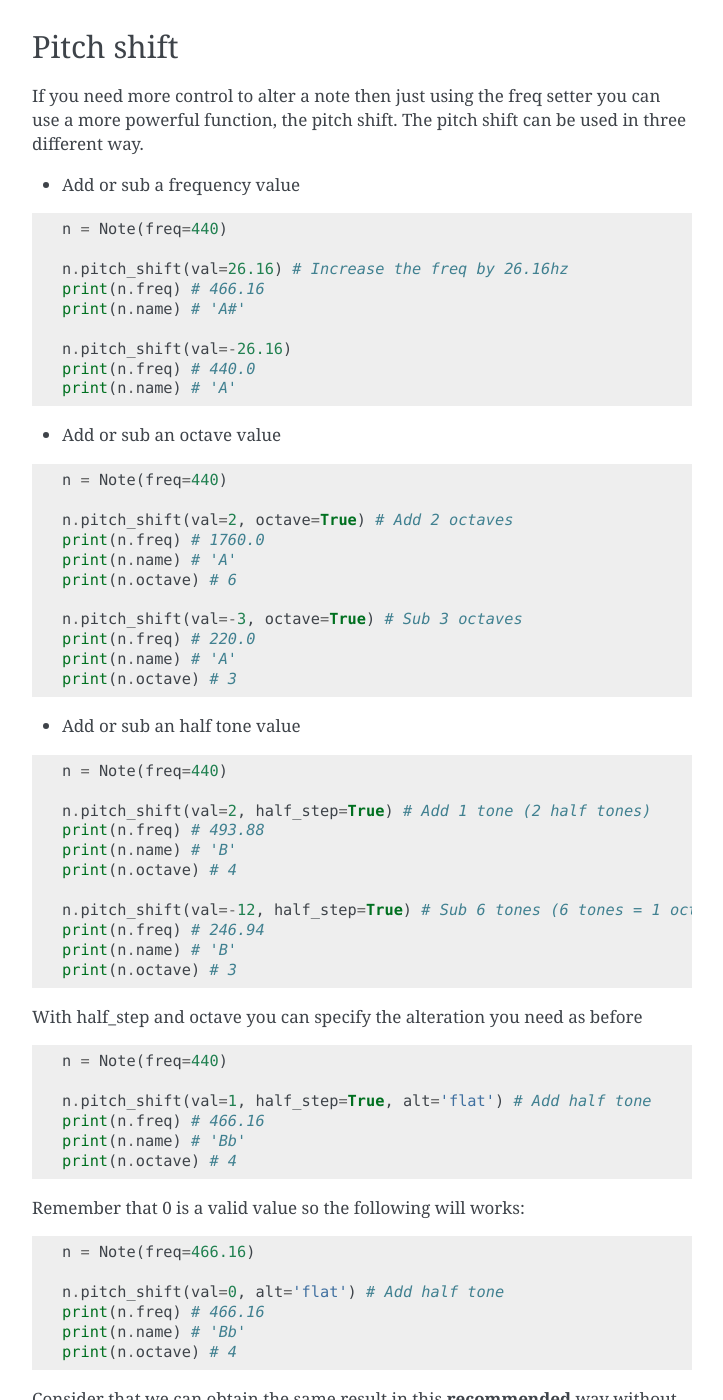
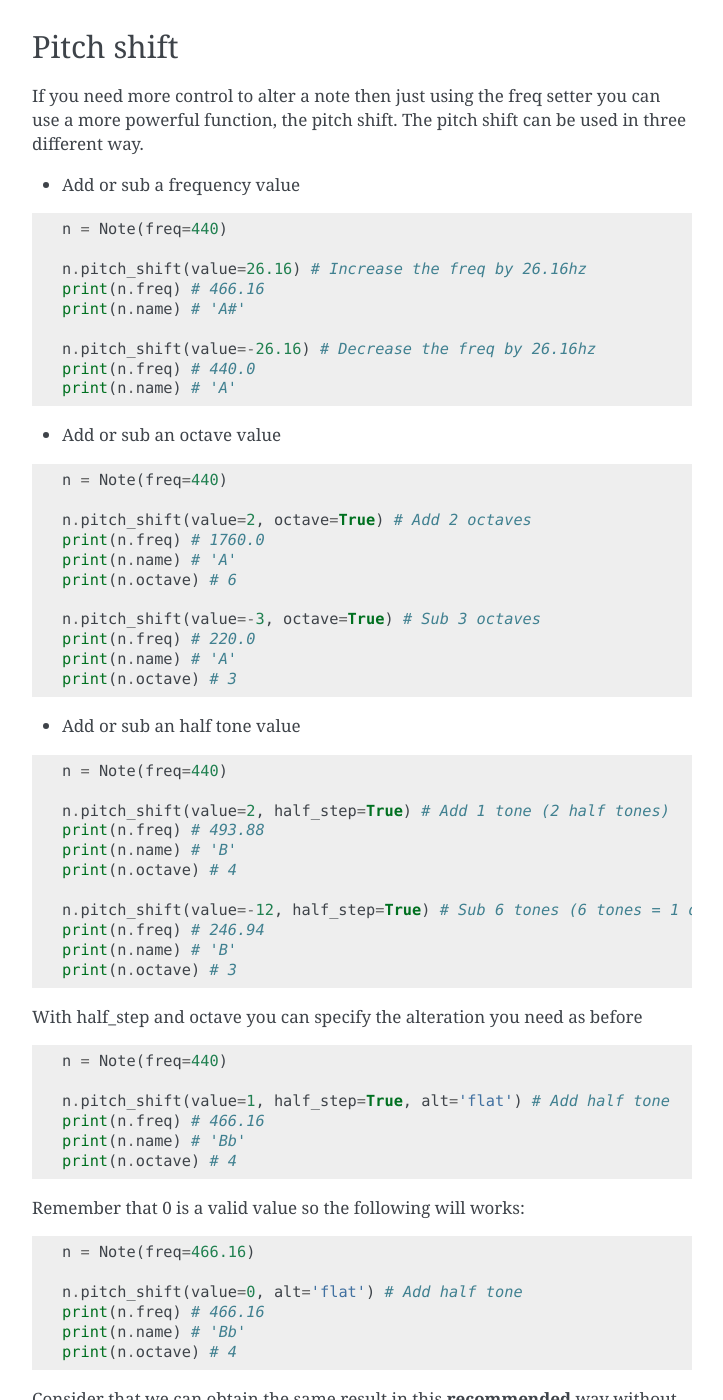
Before and after one commit to iskyd/babs, a Sphinx documentation site: the page built from docs/note.rst, in a window 1280 px wide and 1400 px high, scrolled down 2037 px. Shown: the whole window, without its empty margins (388-1111 px from the left). Built offline with Sphinx 7.4.7, drawn with Linux system fonts in a browser that asks for light colours.

Commit message:
rename value params in pitch_shift def

```diff
--- a/docs/note.rst
+++ b/docs/note.rst
@@ -120,11 +120,11 @@ The pitch shift can be used in three different way.
 
     n = Note(freq=440)
 
-    n.pitch_shift(val=26.16) # Increase the freq by 26.16hz
+    n.pitch_shift(value=26.16) # Increase the freq by 26.16hz
     print(n.freq) # 466.16
     print(n.name) # 'A#'
 
-    n.pitch_shift(val=-26.16)
+    n.pitch_shift(value=-26.16) # Decrease the freq by 26.16hz
     print(n.freq) # 440.0
     print(n.name) # 'A'
 
@@ -134,12 +134,12 @@ The pitch shift can be used in three different way.
 
     n = Note(freq=440)
 
-    n.pitch_shift(val=2, octave=True) # Add 2 octaves
+    n.pitch_shift(value=2, octave=True) # Add 2 octaves
     print(n.freq) # 1760.0
     print(n.name) # 'A'
     print(n.octave) # 6
 
-    n.pitch_shift(val=-3, octave=True) # Sub 3 octaves
+    n.pitch_shift(value=-3, octave=True) # Sub 3 octaves
     print(n.freq) # 220.0
     print(n.name) # 'A'
     print(n.octave) # 3
@@ -150,12 +150,12 @@ The pitch shift can be used in three different way.
 
     n = Note(freq=440)
 
-    n.pitch_shift(val=2, half_step=True) # Add 1 tone (2 half tones)
+    n.pitch_shift(value=2, half_step=True) # Add 1 tone (2 half tones)
     print(n.freq) # 493.88
     print(n.name) # 'B'
     print(n.octave) # 4
 
-    n.pitch_shift(val=-12, half_step=True) # Sub 6 tones (6 tones = 1 octave)
+    n.pitch_shift(value=-12, half_step=True) # Sub 6 tones (6 tones = 1 octave)
     print(n.freq) # 246.94
     print(n.name) # 'B'
     print(n.octave) # 3
@@ -166,7 +166,7 @@ With half_step and octave you can specify the alteration you need as before
 
     n = Note(freq=440)
 
-    n.pitch_shift(val=1, half_step=True, alt='flat') # Add half tone
+    n.pitch_shift(value=1, half_step=True, alt='flat') # Add half tone
     print(n.freq) # 466.16
     print(n.name) # 'Bb'
     print(n.octave) # 4
@@ -177,7 +177,7 @@ Remember that 0 is a valid value so the following will works:
 
     n = Note(freq=466.16)
 
-    n.pitch_shift(val=0, alt='flat') # Add half tone
+    n.pitch_shift(value=0, alt='flat') # Add half tone
     print(n.freq) # 466.16
     print(n.name) # 'Bb'
     print(n.octave) # 4
```
Also changed, not shown: 2 other files.
